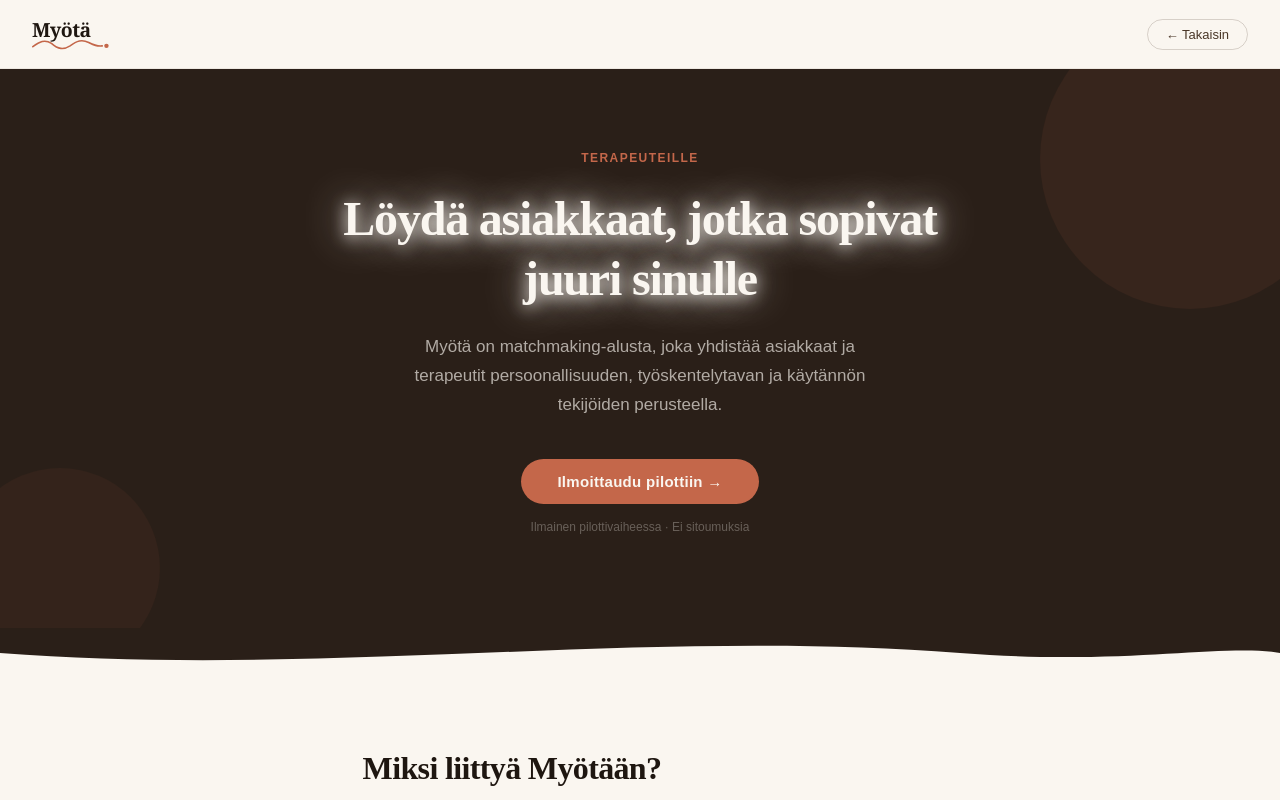
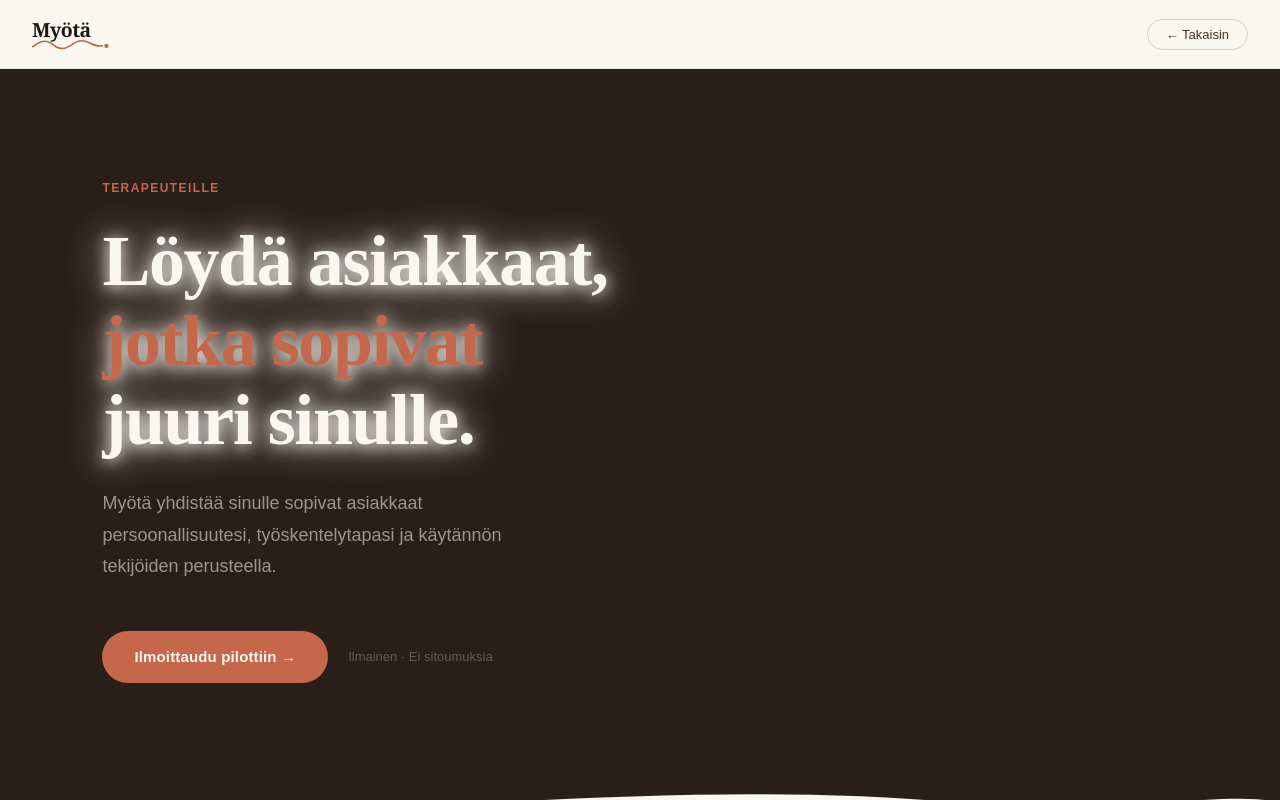
Before and after one commit to Tilapit/aitomyota, a React (Vite) app: page / in a window 1280 px wide. Both pictures are taken after a click on the button "Terapeuteille". Built offline with nearby package versions, Linux system fonts and the light colour scheme.

Commit message:
Fix therapist page - remove pill and background M

```diff
--- a/src/TherapistPage.tsx
+++ b/src/TherapistPage.tsx
@@ -1,27 +1,4 @@
 import React from 'react';
-
-const benefits = [
-  {
-    icon: '🎯',
-    title: 'Oikeat asiakkaat, vähemmän hakua',
-    body: 'Myötä yhdistää sinut asiakkaisiin, jotka sopivat juuri sinun työtapaasi ja erikoistumiseesi. Vähemmän sopimattomia yhteydenottoja, enemmän merkityksellisiä kohtaamisia.',
-  },
-  {
-    icon: '📅',
-    title: 'Kela-tilanteesi näkyy reaaliajassa',
-    body: 'Voit päivittää vapaata Kela-kapasiteettiasi helposti. Asiakkaat näkevät tilanteesi aina ajantasaisena, eikä sinun tarvitse vastata kyselyihin manuaalisesti.',
-  },
-  {
-    icon: '🤝',
-    title: 'Ilmainen pilottikumppanuus',
-    body: 'Olet mukana rakentamassa jotain uutta. Pilottivaiheen terapeutit saavat palvelun ilmaiseksi ja pääsevät vaikuttamaan siihen, miten alusta kehittyy.',
-  },
-  {
-    icon: '💬',
-    title: 'Sinä määrität, kuka sopii sinulle',
-    body: 'Profiilit rakennetaan niin, että asiakkaat ymmärtävät työskentelytapasi ennen yhteydenottoa. Vähemmän epäselviä ensikohtaamisia.',
-  },
-];
 
 interface TherapistPageProps {
   onClose: () => void;
@@ -51,13 +28,11 @@
         alignItems: 'center',
         justifyContent: 'space-between',
       }}>
-        {/* Logo */}
         <svg width="110" height="36" viewBox="0 0 130 42" fill="none">
           <text x="0" y="25" fontFamily="Georgia,serif" fontSize="23" fontWeight="600" fill="#1E1610" letterSpacing="-0.6">Myötä</text>
           <path d="M1 36 C9 30,15 27,23 32 C31 39,37 40,45 35 C53 29,59 27,67 31 C73 34,77 36,83 35" stroke="#C4674A" strokeWidth="1.9" strokeLinecap="round" strokeLinejoin="round" fill="none"/>
           <circle cx="88" cy="35" r="2.6" fill="#C4674A"/>
         </svg>
-
         <button
           onClick={onClose}
           style={{
@@ -75,275 +50,235 @@
         </button>
       </div>
 
-      {/* Hero */}
+      {/* HERO */}
       <div style={{
         background: '#2A1F18',
-        padding: '80px 32px 90px',
-        textAlign: 'center',
+        minHeight: '88vh',
+        display: 'flex',
+        flexDirection: 'column',
+        justifyContent: 'center',
+        padding: '80px 8vw 60px',
         position: 'relative',
         overflow: 'hidden',
       }}>
-        {/* Decorative circles */}
-        <div style={{
-          position: 'absolute', top: -60, right: -60,
-          width: 300, height: 300,
-          borderRadius: '50%',
-          background: 'rgba(196,103,74,0.08)',
-          pointerEvents: 'none',
-        }} />
-        <div style={{
-          position: 'absolute', bottom: -40, left: -40,
-          width: 200, height: 200,
-          borderRadius: '50%',
-          background: 'rgba(196,103,74,0.06)',
-          pointerEvents: 'none',
-        }} />
-
         <p style={{
-          fontFamily: 'Nunito, sans-serif',
           fontSize: '12px',
           fontWeight: 700,
           letterSpacing: '0.12em',
           textTransform: 'uppercase',
           color: '#C4674A',
-          marginBottom: '20px',
+          margin: '0 0 24px',
         }}>
           Terapeuteille
         </p>
 
         <h1 style={{
           fontFamily: 'Lora, serif',
-          fontSize: 'clamp(28px, 5vw, 48px)',
+          fontSize: 'clamp(36px, 6vw, 72px)',
           fontWeight: 600,
           color: '#FAF6F0',
-          lineHeight: 1.25,
-          maxWidth: '640px',
-          margin: '0 auto 24px',
+          lineHeight: 1.1,
+          maxWidth: '700px',
+          margin: '0 0 28px',
+          letterSpacing: '-0.02em',
         }}>
-          Löydä asiakkaat, jotka sopivat juuri sinulle
+          Löydä asiakkaat,<br />
+          <span style={{ color: '#C4674A' }}>jotka sopivat</span><br />
+          juuri sinulle.
         </h1>
 
         <p style={{
-          fontFamily: 'Nunito, sans-serif',
-          fontSize: '17px',
-          color: 'rgba(250,246,240,0.65)',
-          maxWidth: '480px',
-          margin: '0 auto 40px',
-          lineHeight: 1.7,
+          fontSize: 'clamp(15px, 1.8vw, 18px)',
+          color: 'rgba(250,246,240,0.55)',
+          maxWidth: '440px',
+          margin: '0 0 48px',
+          lineHeight: 1.75,
         }}>
-          Myötä on matchmaking-alusta, joka yhdistää asiakkaat ja terapeutit persoonallisuuden, työskentelytavan ja käytännön tekijöiden perusteella.
+          Myötä yhdistää sinulle sopivat asiakkaat persoonallisuutesi,
+          työskentelytapasi ja käytännön tekijöiden perusteella.
         </p>
 
-        <button
+        <div style={{ display: 'flex', alignItems: 'center', gap: '20px', flexWrap: 'wrap' }}>
+          <a
+            href="mailto:janne@myota.fi"
             style={{
               background: '#C4674A',
               color: '#FAF6F0',
-            border: 'none',
               borderRadius: '30px',
-            padding: '14px 36px',
+              padding: '14px 32px',
               fontSize: '15px',
               fontWeight: 700,
               fontFamily: 'Nunito, sans-serif',
-            cursor: 'pointer',
-            letterSpacing: '0.02em',
+              textDecoration: 'none',
+              letterSpacing: '0.01em',
+              display: 'inline-block',
             }}
-          onMouseEnter={e => (e.currentTarget.style.background = '#b35c41')}
-          onMouseLeave={e => (e.currentTarget.style.background = '#C4674A')}
           >
             Ilmoittaudu pilottiin →
-        </button>
-
-        <p style={{
-          marginTop: '14px',
-          fontSize: '12px',
-          color: 'rgba(250,246,240,0.3)',
-          fontFamily: 'Nunito, sans-serif',
-        }}>
-          Ilmainen pilottivaiheessa · Ei sitoumuksia
-        </p>
+          </a>
+          <span style={{ fontSize: '13px', color: 'rgba(250,246,240,0.28)' }}>
+            Ilmainen · Ei sitoumuksia
+          </span>
+        </div>
       </div>
 
-      {/* Wave */}
+      {/* WAVE */}
       <div style={{ lineHeight: 0, background: '#2A1F18' }}>
-        <svg viewBox="0 0 1440 50" xmlns="http://www.w3.org/2000/svg" preserveAspectRatio="none"
-          style={{ display: 'block', width: '100%', height: '50px' }}>
-          <path d="M0,25 C360,50 720,0 1080,25 C1260,38 1380,15 1440,25 L1440,50 L0,50 Z" fill="#FAF6F0"/>
+        <svg viewBox="0 0 1440 60" xmlns="http://www.w3.org/2000/svg" preserveAspectRatio="none" style={{ display: 'block', width: '100%', height: '60px' }}>
+          <path d="M0,30 C360,60 720,0 1080,30 C1260,45 1380,15 1440,30 L1440,60 L0,60 Z" fill="#FAF6F0"/>
         </svg>
       </div>
 
-      {/* Benefits */}
+      {/* BENEFITS */}
+      <div style={{ padding: '80px 8vw', maxWidth: '1100px', margin: '0 auto' }}>
+        <div style={{ marginBottom: '64px', maxWidth: '480px' }}>
+          <p style={{ fontSize: '11px', fontWeight: 700, letterSpacing: '0.12em', textTransform: 'uppercase', color: '#C4674A', margin: '0 0 16px' }}>
+            Miksi Myötä
+          </p>
+          <h2 style={{ fontFamily: 'Lora, serif', fontSize: 'clamp(26px, 4vw, 42px)', fontWeight: 600, color: '#1E1610', lineHeight: 1.15, margin: 0, letterSpacing: '-0.02em' }}>
+            Vähemmän väärät yhteydenotot. Enemmän oikeita kohtaamisia.
+          </h2>
+        </div>
+
+        {[
+          { num: '01', title: 'Oikeat asiakkaat, vähemmän hakua', body: 'Myötä yhdistää sinut asiakkaisiin, jotka sopivat juuri sinun työtapaasi ja erikoistumiseesi. Vähemmän sopimattomia yhteydenottoja, enemmän merkityksellisiä kohtaamisia.', accent: '#C4674A' },
+          { num: '02', title: 'Sinä määrität, kuka sopii sinulle', body: 'Profiilit rakennetaan niin, että asiakkaat ymmärtävät työskentelytapasi ennen yhteydenottoa. Vähemmän epäselviä ensikohtaamisia, enemmän valmiita asiakkaita.', accent: '#4a3728' },
+          { num: '03', title: 'Ilmainen pilottikumppanuus', body: 'Olet mukana rakentamassa jotain uutta. Pilottivaiheen terapeutit saavat palvelun ilmaiseksi ja pääsevät vaikuttamaan siihen, miten alusta kehittyy.', accent: '#C4674A' },
+        ].map((b, i) => (
+          <div key={b.num} style={{
+            display: 'grid',
+            gridTemplateColumns: '80px 1fr',
+            gap: '32px',
+            alignItems: 'start',
+            paddingBottom: '48px',
+            marginBottom: '48px',
+            borderBottom: i < 2 ? '1px solid rgba(74,55,40,0.08)' : 'none',
+          }}>
             <div style={{
-        maxWidth: '860px',
-        margin: '0 auto',
-        padding: '72px 32px',
+              fontFamily: 'Lora, serif',
+              fontSize: '56px',
+              fontWeight: 600,
+              color: 'rgba(196,103,74,0.15)',
+              lineHeight: 1,
+              letterSpacing: '-0.03em',
+              paddingTop: '4px',
             }}>
-        <h2 style={{
-          fontFamily: 'Lora, serif',
-          fontSize: 'clamp(22px, 3vw, 32px)',
-          fontWeight: 600,
-          color: '#1E1610',
-          textAlign: 'center',
-          marginBottom: '56px',
-        }}>
-          Miksi liittyä Myötään?
-        </h2>
-
-        <div style={{
-          display: 'grid',
-          gridTemplateColumns: 'repeat(auto-fit, minmax(360px, 1fr))',
-          gap: '28px',
-        }}>
-          {benefits.map((b) => (
-            <div key={b.title} style={{
-              background: '#fff',
-              borderRadius: '20px',
-              padding: '32px',
-              border: '1px solid rgba(74,55,40,0.08)',
-              boxShadow: '0 2px 16px rgba(74,55,40,0.06)',
-            }}>
-              <div style={{ fontSize: '28px', marginBottom: '14px' }}>{b.icon}</div>
-              <h3 style={{
-                fontFamily: 'Lora, serif',
-                fontSize: '17px',
-                fontWeight: 600,
-                color: '#1E1610',
-                marginBottom: '10px',
-              }}>
+              {b.num}
+            </div>
+            <div>
+              <div style={{ width: '32px', height: '2px', background: b.accent, marginBottom: '16px', borderRadius: '2px' }} />
+              <h3 style={{ fontFamily: 'Lora, serif', fontSize: 'clamp(18px, 2.2vw, 24px)', fontWeight: 600, color: '#1E1610', margin: '0 0 12px', letterSpacing: '-0.01em' }}>
                 {b.title}
               </h3>
-              <p style={{
-                fontSize: '14px',
-                color: '#6b5448',
-                lineHeight: 1.7,
-                margin: 0,
+              <p style={{ fontSize: '15px', color: '#6b5448', lineHeight: 1.75, margin: 0, maxWidth: '560px' }}>
+                {b.body}
+              </p>
+            </div>
+          </div>
+        ))}
+      </div>
+
+      {/* HOW IT WORKS */}
+      <div style={{ background: '#2A1F18', padding: '80px 8vw' }}>
+        <div style={{ maxWidth: '1100px', margin: '0 auto' }}>
+          <div style={{ marginBottom: '56px' }}>
+            <p style={{ fontSize: '11px', fontWeight: 700, letterSpacing: '0.12em', textTransform: 'uppercase', color: '#C4674A', margin: '0 0 16px' }}>
+              Prosessi
+            </p>
+            <h2 style={{ fontFamily: 'Lora, serif', fontSize: 'clamp(26px, 4vw, 42px)', fontWeight: 600, color: '#FAF6F0', lineHeight: 1.15, margin: 0, letterSpacing: '-0.02em' }}>
+              Kolme askelta.
+            </h2>
+          </div>
+
+          <div style={{ display: 'grid', gridTemplateColumns: 'repeat(auto-fit, minmax(260px, 1fr))', gap: '2px' }}>
+            {[
+              { num: '1', title: 'Täytät profiilin', body: 'Kerrot työskentelytavastasi, erikoistumisestasi ja käytännön tiedoistasi. Vie noin 10 minuuttia.' },
+              { num: '2', title: 'Asiakkaat löytävät sinut', body: 'Kun asiakas täyttää kyselyn, Myötä ehdottaa hänelle sopivia terapeutteja — myös sinua.' },
+              { num: '3', title: 'Asiakas ottaa yhteyttä', body: 'Yhteydenotto tulee suoraan sinulle. Sinä päätät, otatko asiakkaan vastaan.' },
+            ].map((step, i) => (
+              <div key={step.num} style={{
+                background: i === 1 ? 'rgba(196,103,74,0.12)' : 'rgba(250,246,240,0.04)',
+                border: i === 1 ? '1px solid rgba(196,103,74,0.25)' : '1px solid rgba(250,246,240,0.06)',
+                borderRadius: '20px',
+                padding: '36px 32px',
               }}>
-                {b.body}
+                <div style={{
+                  fontFamily: 'Lora, serif',
+                  fontSize: '48px',
+                  fontWeight: 600,
+                  color: i === 1 ? 'rgba(224,149,124,0.5)' : 'rgba(250,246,240,0.12)',
+                  lineHeight: 1,
+                  marginBottom: '24px',
+                  letterSpacing: '-0.03em',
+                }}>
+                  {step.num}
+                </div>
+                <h3 style={{ fontFamily: 'Lora, serif', fontSize: '18px', fontWeight: 600, color: '#FAF6F0', margin: '0 0 12px' }}>
+                  {step.title}
+                </h3>
+                <p style={{ fontSize: '14px', color: 'rgba(250,246,240,0.5)', lineHeight: 1.75, margin: 0 }}>
+                  {step.body}
                 </p>
               </div>
             ))}
           </div>
         </div>
+      </div>
 
-      {/* How it works */}
+      {/* CTA FINAL */}
+      <div style={{ padding: '100px 8vw', textAlign: 'center', background: '#FAF6F0', position: 'relative', overflow: 'hidden' }}>
         <div style={{
-        background: '#F8F2EA',
-        padding: '72px 32px',
-      }}>
-        <div style={{ maxWidth: '640px', margin: '0 auto', textAlign: 'center' }}>
+          position: 'absolute', left: '50%', top: '50%',
+          transform: 'translate(-50%, -50%)',
+          width: 'min(600px, 90vw)', height: 'min(600px, 90vw)',
+          borderRadius: '50%', border: '1px solid rgba(196,103,74,0.1)', pointerEvents: 'none',
+        }} />
+        <div style={{
+          position: 'absolute', left: '50%', top: '50%',
+          transform: 'translate(-50%, -50%)',
+          width: 'min(400px, 70vw)', height: 'min(400px, 70vw)',
+          borderRadius: '50%', border: '1px solid rgba(196,103,74,0.15)', pointerEvents: 'none',
+        }} />
+
+        <div style={{ position: 'relative', zIndex: 1 }}>
+          <p style={{ fontSize: '11px', fontWeight: 700, letterSpacing: '0.12em', textTransform: 'uppercase', color: '#C4674A', margin: '0 0 20px' }}>
+            Kiinnostuitko?
+          </p>
           <h2 style={{
             fontFamily: 'Lora, serif',
-            fontSize: 'clamp(22px, 3vw, 32px)',
+            fontSize: 'clamp(28px, 5vw, 52px)',
             fontWeight: 600,
             color: '#1E1610',
-            marginBottom: '48px',
+            margin: '0 0 20px',
+            letterSpacing: '-0.02em',
+            lineHeight: 1.1,
           }}>
-            Miten se toimii?
+            Etsimme ensimmäisiä<br />terapeuttikumppaneita.
           </h2>
-
-          {[
-            { num: '1', title: 'Täytät profiilin', body: 'Kerrot työskentelytavastasi, erikoistumisestasi ja Kela-tilanteestasi. Vie noin 10 minuuttia.' },
-            { num: '2', title: 'Asiakkaat löytävät sinut', body: 'Kun asiakas täyttää kyselyn, Myötä ehdottaa hänelle sopivia terapeutteja, myös sinua.' },
-            { num: '3', title: 'Asiakas ottaa yhteyttä', body: 'Yhteydenotto tulee suoraan sinulle. Sinä päätät, otatko asiakkaan vastaan.' },
-          ].map((step) => (
-            <div key={step.num} style={{
-              display: 'flex',
-              alignItems: 'flex-start',
-              gap: '20px',
-              marginBottom: '36px',
-              textAlign: 'left',
-            }}>
-              <div style={{
-                width: '40px',
-                height: '40px',
-                borderRadius: '50%',
-                background: '#C4674A',
-                color: '#FAF6F0',
-                display: 'flex',
-                alignItems: 'center',
-                justifyContent: 'center',
-                fontWeight: 700,
-                fontSize: '16px',
-                fontFamily: 'Nunito, sans-serif',
-                flexShrink: 0,
-              }}>
-                {step.num}
-              </div>
-              <div>
-                <h3 style={{
-                  fontFamily: 'Lora, serif',
-                  fontSize: '17px',
-                  fontWeight: 600,
-                  color: '#1E1610',
-                  margin: '0 0 6px',
-                }}>
-                  {step.title}
-                </h3>
-                <p style={{
-                  fontSize: '14px',
-                  color: '#6b5448',
-                  lineHeight: 1.7,
-                  margin: 0,
-                }}>
-                  {step.body}
-                </p>
-              </div>
-            </div>
-          ))}
-        </div>
-      </div>
-
-      {/* CTA bottom */}
-      <div style={{
-        background: '#2A1F18',
-        padding: '72px 32px',
-        textAlign: 'center',
-      }}>
-        <h2 style={{
-          fontFamily: 'Lora, serif',
-          fontSize: 'clamp(22px, 3vw, 34px)',
-          fontWeight: 600,
-          color: '#FAF6F0',
-          marginBottom: '16px',
-        }}>
-          Kiinnostuitko?
-        </h2>
-        <p style={{
-          fontSize: '16px',
-          color: 'rgba(250,246,240,0.6)',
-          marginBottom: '36px',
-          fontFamily: 'Nunito, sans-serif',
-          lineHeight: 1.6,
-        }}>
-          Olemme vielä pilottivaiheessa ja etsimme ensimmäisiä terapeuttikumppaneita.<br />
-          Ota yhteyttä niin jutellaan lisää.
+          <p style={{ fontSize: '16px', color: 'rgba(30,22,16,0.5)', margin: '0 auto 40px', maxWidth: '380px', lineHeight: 1.7 }}>
+            Olemme vielä pilottivaiheessa. Ota yhteyttä niin jutellaan lisää.
           </p>
           <a
             href="mailto:janne@myota.fi"
             style={{
               display: 'inline-block',
-            background: '#C4674A',
+              background: '#1E1610',
               color: '#FAF6F0',
               borderRadius: '30px',
-            padding: '14px 36px',
+              padding: '16px 40px',
               fontSize: '15px',
               fontWeight: 700,
               fontFamily: 'Nunito, sans-serif',
               textDecoration: 'none',
-            letterSpacing: '0.02em',
+              letterSpacing: '0.01em',
             }}
-          onMouseEnter={e => (e.currentTarget.style.background = '#b35c41')}
-          onMouseLeave={e => (e.currentTarget.style.background = '#C4674A')}
           >
             Ota yhteyttä →
           </a>
-        <p style={{
-          marginTop: '14px',
-          fontSize: '12px',
-          color: 'rgba(250,246,240,0.3)',
-          fontFamily: 'Nunito, sans-serif',
-        }}>
+          <p style={{ marginTop: '16px', fontSize: '12px', color: 'rgba(30,22,16,0.3)', fontFamily: 'Nunito, sans-serif' }}>
             janne@myota.fi
           </p>
+        </div>
       </div>
 
     </div>
```
Lines whose indentation alone changed are shown as unchanged.
